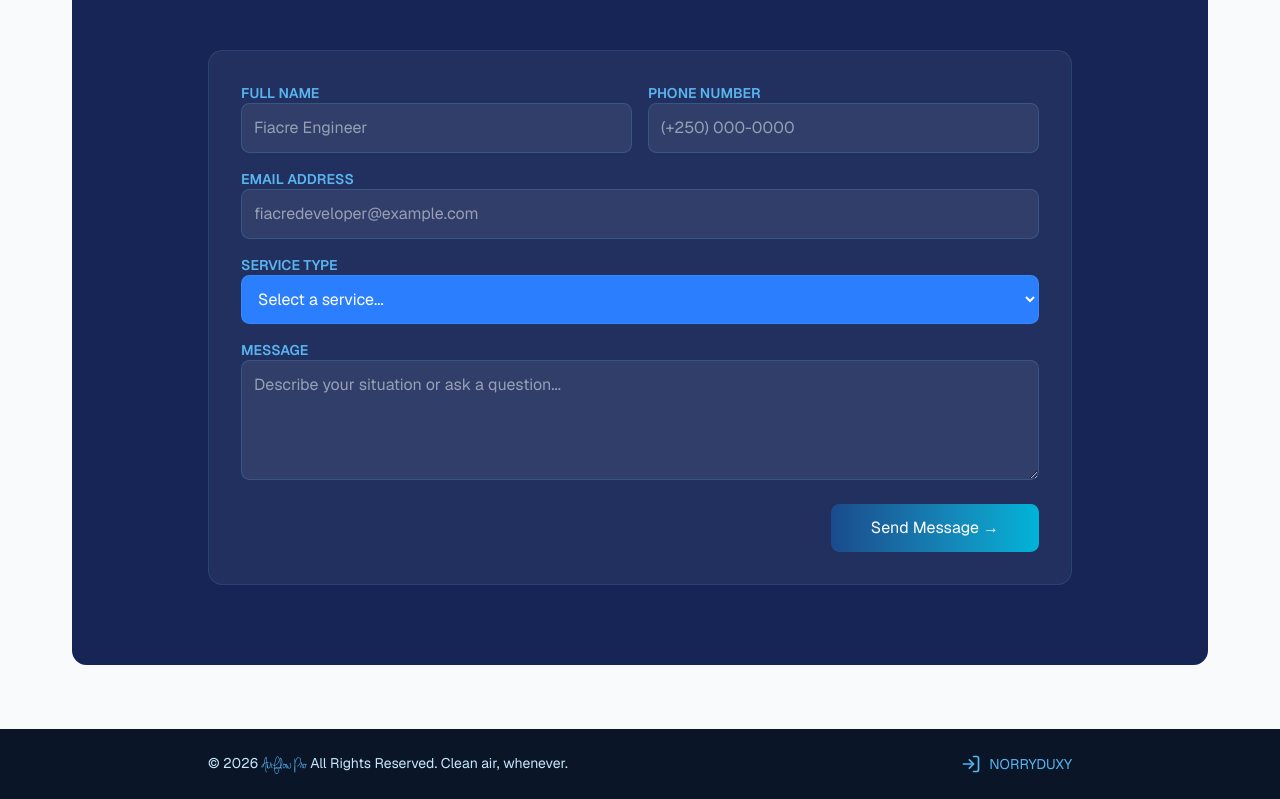
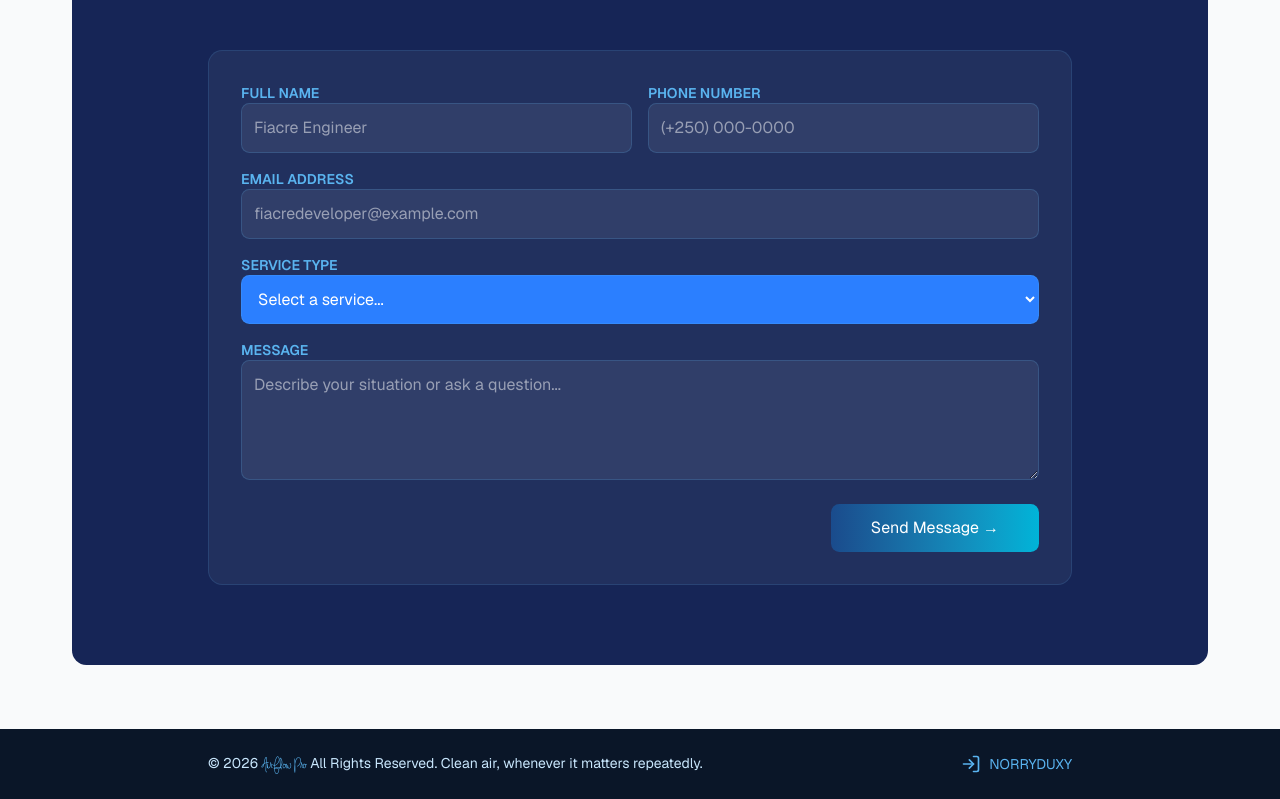
Before and after one commit to fiacredev/airflowpro-norry-duxy, a Next.js app: page / in a window 1280 px wide. Shown: the part 5720-6519 px from the top of the page. Built offline with nearby package versions, Linux system fonts and the light colour scheme; no server answers.

Commit message:
nothing new just text

```diff
--- a/components/shared/Footer.tsx
+++ b/components/shared/Footer.tsx
@@ -17,7 +17,7 @@ export default function Footer() {
             <span className={`text-[#5ab4f0] ${myFont.className}`}>
                 AirFlow Pro
             </span>{" "}
-                All Rights Reserved. Clean air, whenever.
+                All Rights Reserved. Clean air, whenever it matters repeatedly.
         </p>
 
           <a
```
